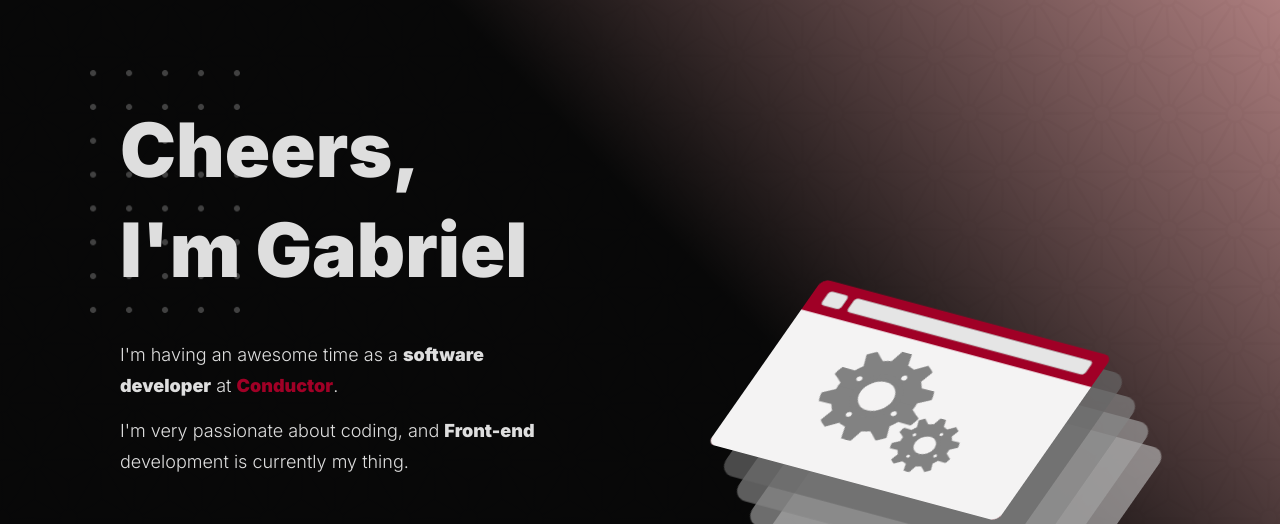
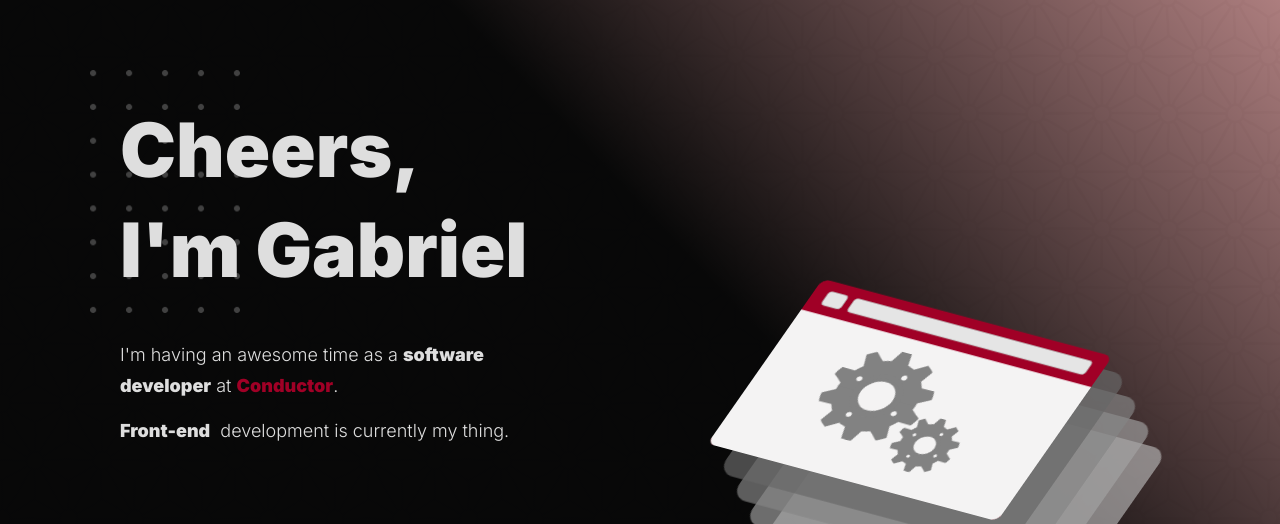
Before and after one commit to borserog/personal-page, a website with bundled scripts: page index.html in a window 1280 px wide. Shown: the top 524 px of the page. Built offline with nearby package versions, Linux system fonts and the light colour scheme.

Commit message:
Update index.html

```diff
--- a/index.html
+++ b/index.html
@@ -20,7 +20,7 @@
                 <p class="paragraph">
                     I'm having an awesome time as a <strong>software developer</strong> at <strong><a class="link" href="https://conductor.com.br/" target="_blank">Conductor</a></strong>.
                 </p>
-                <p class="paragraph">I'm very passionate about coding, and&nbsp;<strong>Front-end</strong>&nbsp; development is currently my thing.</p>
+                <p class="paragraph"><strong>Front-end</strong>&nbsp; development is currently my thing.</p>
 
             </div>
             <div class="hero__buttons">
```
